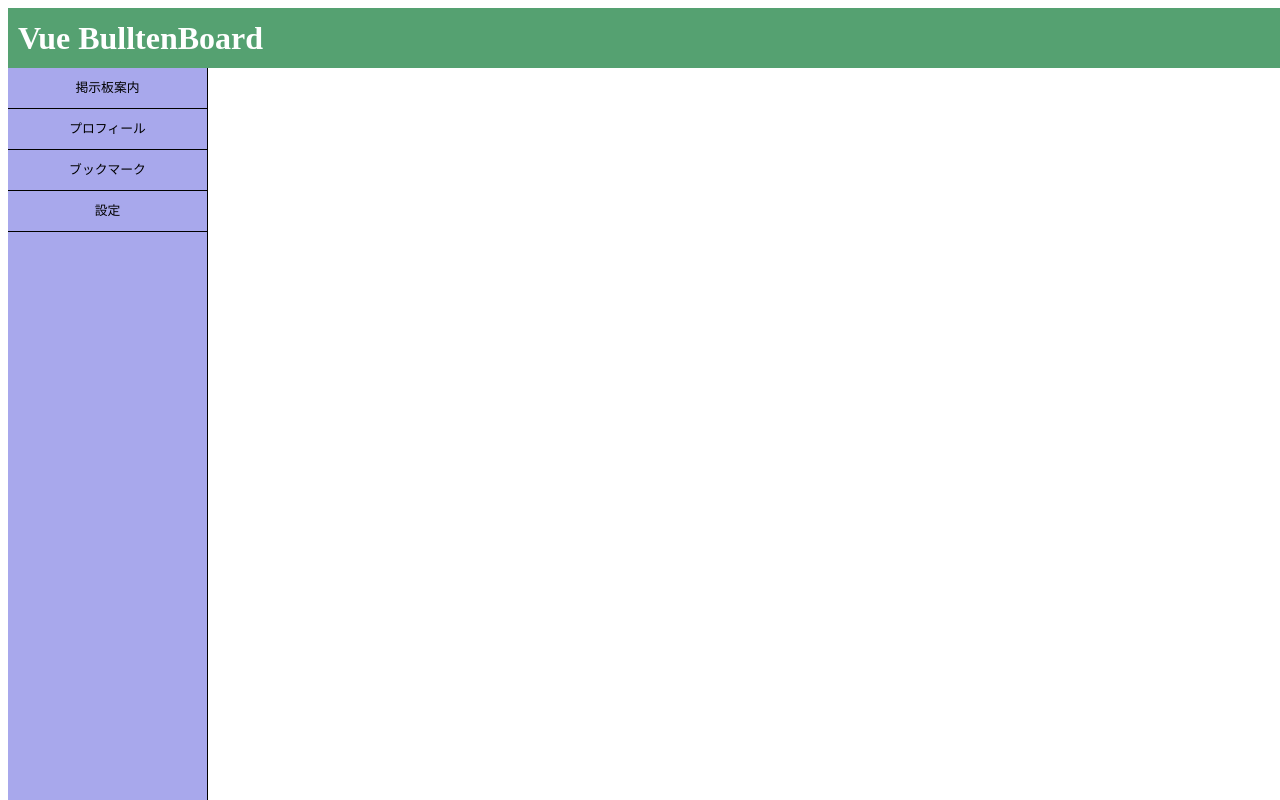
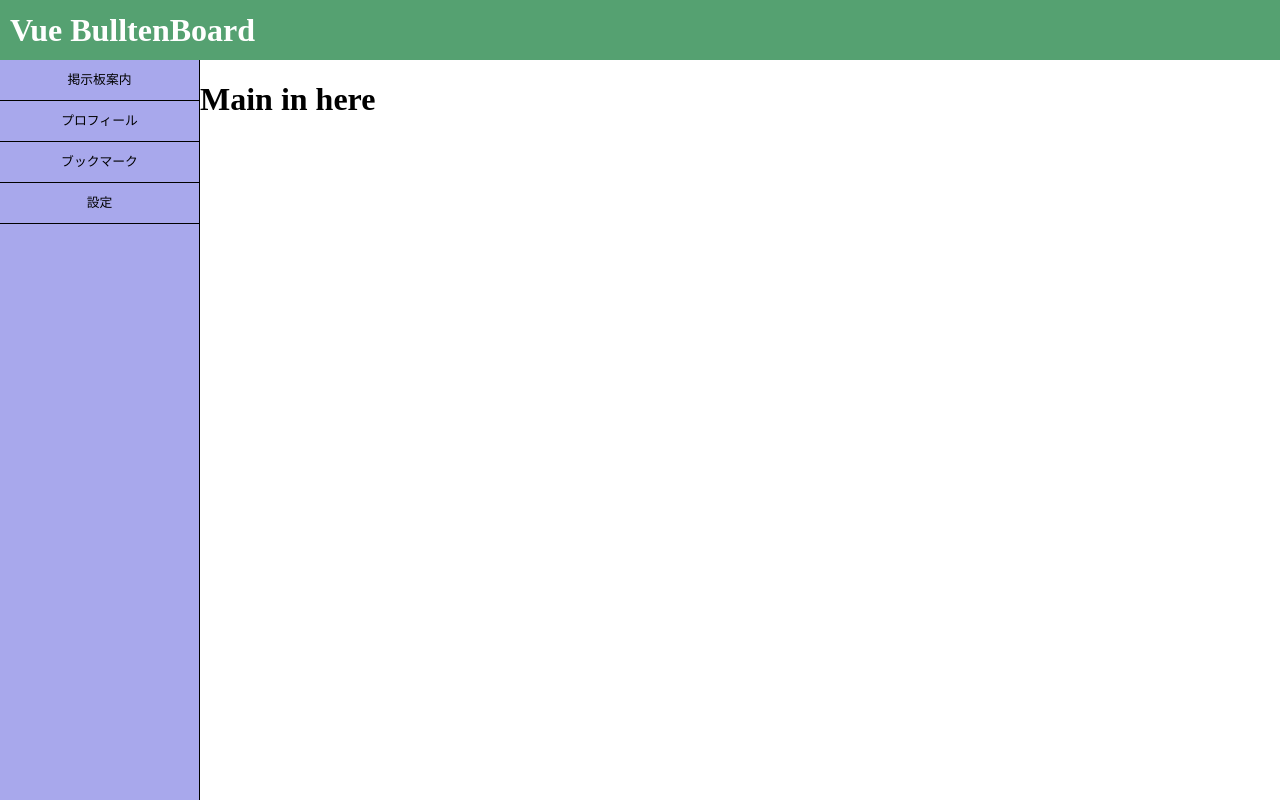
Before and after one commit to Maru-GitHub-1/React_BulltinBoard, a React (Create React App) app: page / in a window 1280 px wide. Built offline with nearby package versions, Linux system fonts and the light colour scheme.

Commit message:
Created Main component

```diff
--- a/src/App.css
+++ b/src/App.css
@@ -1,3 +1,7 @@
+body {
+  margin: 0;
+}
+
 .app-flex {
   display: flex;
   padding-top: 60px;
--- a/src/App.js
+++ b/src/App.js
@@ -1,7 +1,8 @@
 import React from 'react';
 import './App.css';
-import Header from './components/Header/Header'
+import Header from './components/Header/Header';
 import SideMenu from './components/SideMenu/SideMenu';
+import Main from './components/Main/Main'
 
 
 function App() {
@@ -10,6 +11,7 @@ function App() {
       <Header />
       <div className="app-flex">
         <SideMenu />
+        <Main />
       </div>
     </div>
   );
--- /dev/null
+++ b/src/components/Main/Main.css
@@ -0,0 +1,6 @@
+.main-container {
+  width: calc(100%-200px);
+  flex: 1;
+  position: absolute;
+  left: 200px;
+}
--- /dev/null
+++ b/src/components/Main/Main.jsx
@@ -0,0 +1,15 @@
+import React from 'react';
+import '../Main/Main.css';
+
+class Main extends React.Component {
+
+  render() {
+    return (
+      <main class="main-container">
+        <h1>Main in here</h1>
+      </main>
+    )
+  }
+}
+
+export default Main;
```
